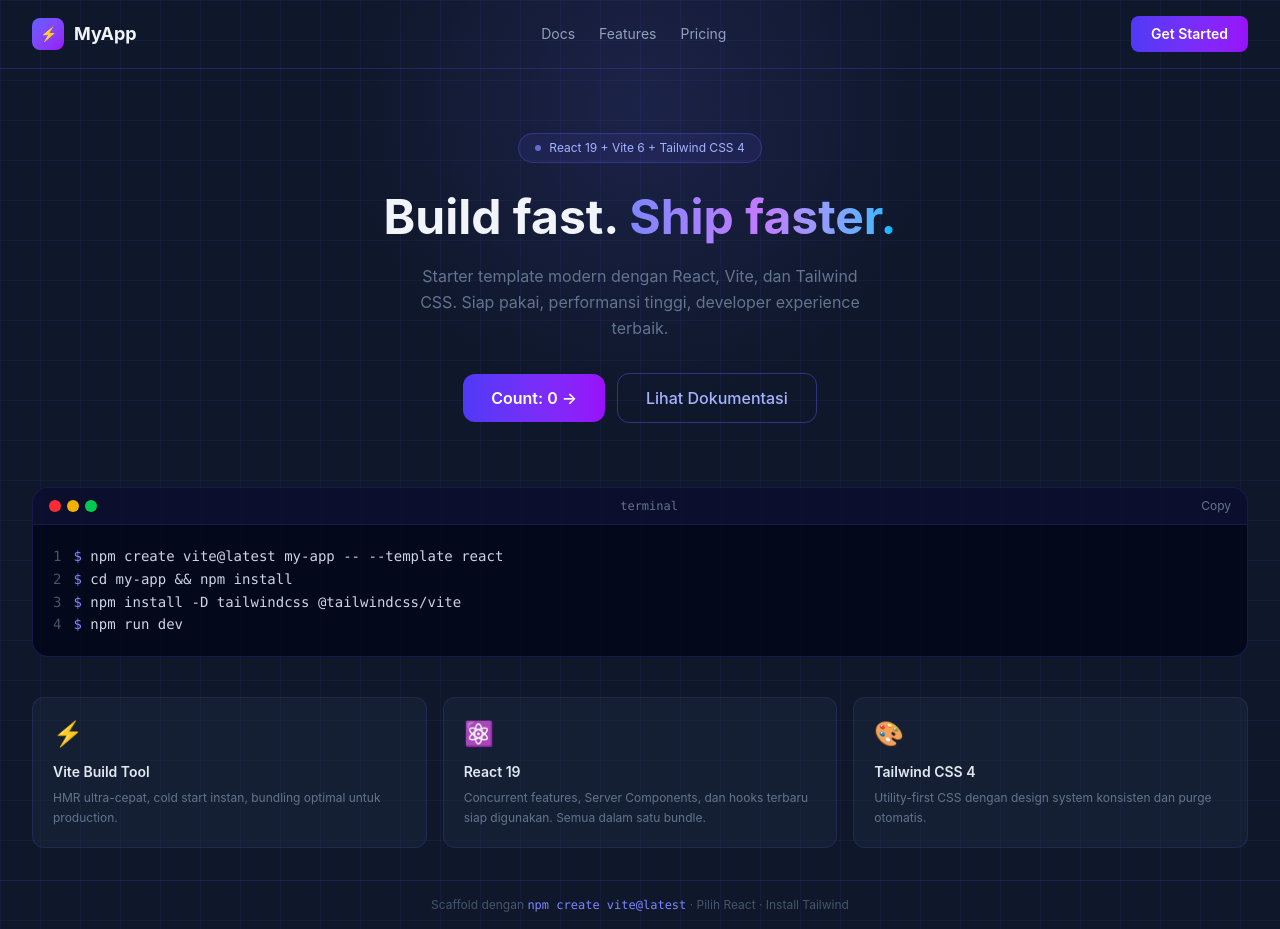
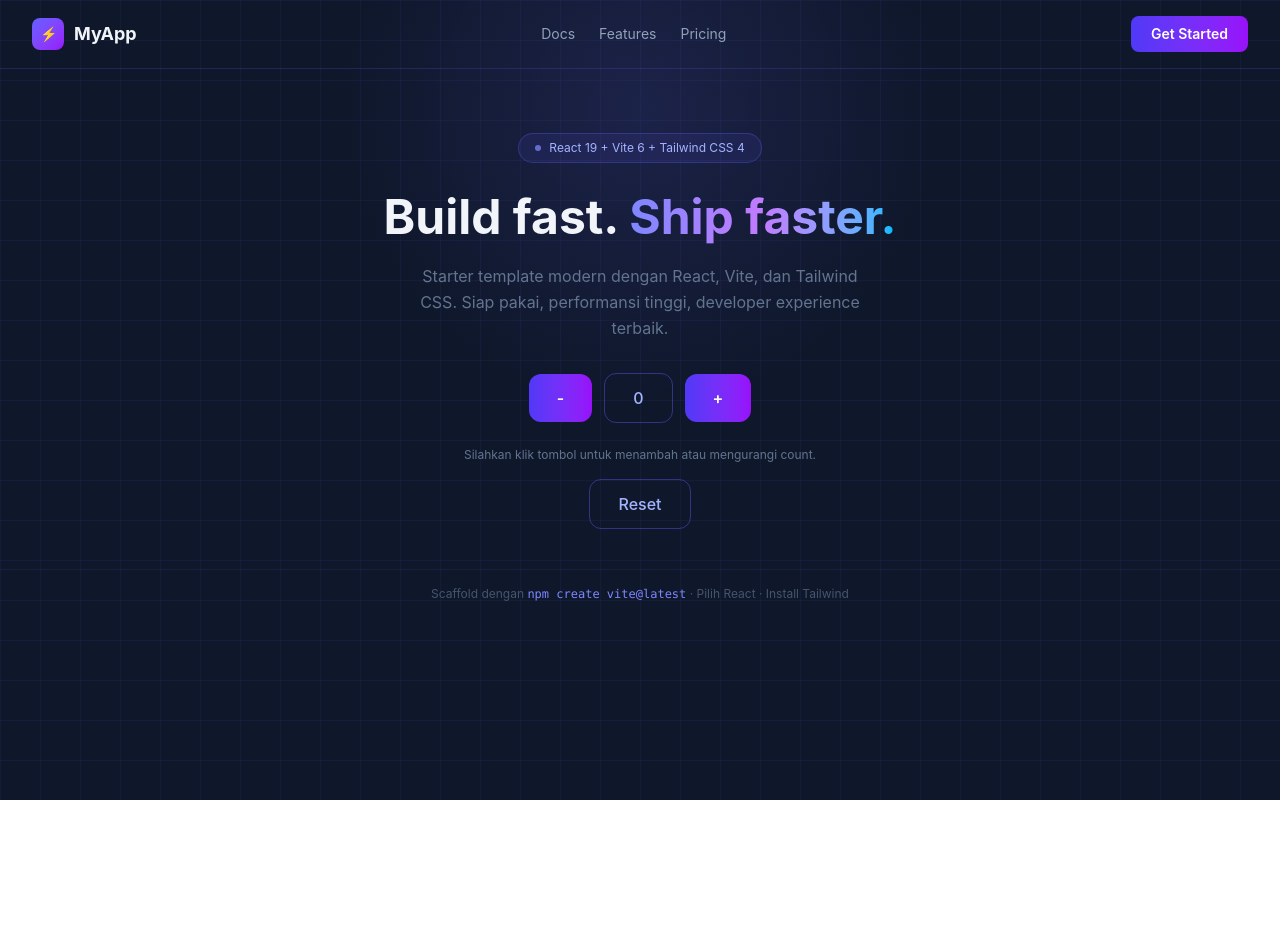
Before and after one commit to permanaloremIpsum/vite-cicd-playground, a React (Vite) app: page / in a window 1280 px wide. After the commit the page ends 800 px from the top, so only its background shows below. Built offline with nearby package versions, Linux system fonts and the light colour scheme.

Commit message:
feat: add zustand for state management and implement useCounter hook

```diff
--- a/package.json
+++ b/package.json
@@ -13,7 +13,8 @@
     "@tailwindcss/vite": "^4.2.4",
     "react": "^19.2.5",
     "react-dom": "^19.2.5",
-    "tailwindcss": "^4.2.4"
+    "tailwindcss": "^4.2.4",
+    "zustand": "^5.0.12"
   },
   "devDependencies": {
     "@eslint/js": "^9.39.0",
--- a/src/App.tsx
+++ b/src/App.tsx
@@ -1,22 +1,5 @@
-import { useState } from "react";
-
-const features = [
-  {
-    icon: "⚡",
-    title: "Vite Build Tool",
-    desc: "HMR ultra-cepat, cold start instan, bundling optimal untuk production.",
-  },
-  {
-    icon: "⚛️",
-    title: "React 19",
-    desc: "Concurrent features, Server Components, dan hooks terbaru siap digunakan. Semua dalam satu bundle.",
-  },
-  {
-    icon: "🎨",
-    title: "Tailwind CSS 4",
-    desc: "Utility-first CSS dengan design system konsisten dan purge otomatis.",
-  },
-];
+import { useShallow } from "zustand/shallow";
+import { useCounter } from "./store";
 
 function Navbar() {
   return (
@@ -47,13 +30,16 @@ function Navbar() {
   );
 }
 
-function Hero({
-  count,
-  setCount,
-}: {
-  count: number;
-  setCount: React.Dispatch<React.SetStateAction<number>>;
-}) {
+function Hero() {
+  const { count, increment, decrement, reset } = useCounter(
+    useShallow((state) => ({
+      count: state.count,
+      increment: state.increment,
+      decrement: state.decrement,
+      reset: state.reset,
+    })),
+  );
+
   return (
     <section className="relative z-10 text-center px-8 pt-16 pb-10">
       <div className="inline-flex items-center gap-2 px-4 py-1.5 bg-indigo-500/10 border border-indigo-500/30 rounded-full text-xs text-indigo-300 mb-6">
@@ -75,93 +61,38 @@ function Hero({
 
       <div className="flex items-center justify-center gap-3 flex-wrap mb-6">
         <button
-          onClick={() => setCount((c: number) => c + 1)}
-          className="px-7 py-3 bg-linear-to-r from-indigo-600 to-purple-600 hover:from-indigo-500 hover:to-purple-500 text-white font-semibold rounded-xl transition-all hover:-translate-y-0.5 hover:shadow-lg hover:shadow-indigo-500/25 active:scale-95"
+          onClick={decrement}
+          className="cursor-pointer px-7 py-3 bg-linear-to-r from-indigo-600 to-purple-600 hover:from-indigo-500 hover:to-purple-500 text-white font-semibold rounded-xl transition-all hover:-translate-y-0.5 hover:shadow-lg hover:shadow-indigo-500/25 active:scale-95"
         >
-          Count: {count} →
+          -
         </button>
-        <button className="px-7 py-3 border border-indigo-500/40 hover:border-indigo-400 text-indigo-300 hover:text-indigo-200 font-medium rounded-xl transition-all">
-          Lihat Dokumentasi
+        <div className="px-7 py-3 border border-indigo-500/40 hover:border-indigo-400 text-indigo-300 hover:text-indigo-200 font-medium rounded-xl transition-all">
+          {count}
+        </div>
+        <button
+          onClick={increment}
+          className="cursor-pointer px-7 py-3 bg-linear-to-r from-indigo-600 to-purple-600 hover:from-indigo-500 hover:to-purple-500 text-white font-semibold rounded-xl transition-all hover:-translate-y-0.5 hover:shadow-lg hover:shadow-indigo-500/25 active:scale-95"
+        >
+          +
         </button>
       </div>
 
-      {count > 0 && (
-        <p className="text-xs text-slate-500">
-          Kamu sudah klik{" "}
-          <span className="text-indigo-400 font-semibold">{count}</span> kali!
-        </p>
-      )}
+      <p className="text-xs text-slate-500">
+        Silahkan klik tombol untuk menambah atau mengurangi count.
+      </p>
+      <div className="flex items-center justify-center gap-3 flex-wrap mt-4">
+        <button
+          onClick={reset}
+          className="cursor-pointer px-7 py-3 border border-indigo-500/40 hover:border-indigo-400 text-indigo-300 hover:text-indigo-200 font-medium rounded-xl transition-all"
+        >
+          Reset
+        </button>
+      </div>
     </section>
   );
 }
 
-function CodeBlock() {
-  const [copied, setCopied] = useState(false);
-
-  const code = `npm create vite@latest my-app -- --template react
-cd my-app && npm install
-npm install -D tailwindcss @tailwindcss/vite
-npm run dev`;
-
-  const handleCopy = () => {
-    navigator.clipboard.writeText(code);
-    setCopied(true);
-    setTimeout(() => setCopied(false), 2000);
-  };
-
-  return (
-    <div className="relative z-10 mx-8 mb-10 bg-slate-950/80 border border-indigo-500/20 rounded-2xl overflow-hidden">
-      <div className="flex items-center justify-between px-4 py-2.5 bg-indigo-500/8 border-b border-indigo-500/15">
-        <div className="flex gap-1.5">
-          <div className="w-3 h-3 rounded-full bg-red-500" />
-          <div className="w-3 h-3 rounded-full bg-yellow-500" />
-          <div className="w-3 h-3 rounded-full bg-green-500" />
-        </div>
-        <span className="text-xs text-slate-500 font-mono">terminal</span>
-        <button
-          onClick={handleCopy}
-          className="text-xs text-slate-500 hover:text-indigo-300 transition-colors"
-        >
-          {copied ? "✓ Copied!" : "Copy"}
-        </button>
-      </div>
-      <div className="p-5 font-mono text-sm leading-relaxed">
-        {code.split("\n").map((line, i) => (
-          <div key={i} className="flex gap-3">
-            <span className="text-slate-600 select-none">{i + 1}</span>
-            <span>
-              <span className="text-indigo-400">$</span>{" "}
-              <span className="text-slate-300">{line}</span>
-            </span>
-          </div>
-        ))}
-      </div>
-    </div>
-  );
-}
-
-function Features() {
-  return (
-    <div className="relative z-10 grid grid-cols-1 sm:grid-cols-3 gap-4 px-8 pb-8">
-      {features.map((f) => (
-        <div
-          key={f.title}
-          className="bg-slate-800/50 border border-indigo-500/15 hover:border-indigo-500/40 rounded-xl p-5 transition-all hover:-translate-y-1 cursor-default"
-        >
-          <div className="text-2xl mb-3">{f.icon}</div>
-          <h3 className="text-sm font-semibold text-slate-200 mb-1.5">
-            {f.title}
-          </h3>
-          <p className="text-xs text-slate-500 leading-relaxed">{f.desc}</p>
-        </div>
-      ))}
-    </div>
-  );
-}
-
 export default function App() {
-  const [count, setCount] = useState(0);
-
   return (
     <div className="min-h-screen bg-slate-900 text-slate-200 overflow-hidden relative">
       {/* Grid background */}
@@ -183,9 +114,9 @@ export default function App() {
       />
 
       <Navbar />
-      <Hero count={count} setCount={setCount} />
-      <CodeBlock />
-      <Features />
+      <Hero />
+      {/* <CodeBlock /> */}
+      {/* <Features /> */}
 
       <footer className="relative z-10 text-center py-4 border-t border-indigo-500/10 text-xs text-slate-600">
         Scaffold dengan{" "}
--- /dev/null
+++ b/src/store/index.ts
@@ -0,0 +1 @@
+export { default as useCounter } from "./useCounter";
--- /dev/null
+++ b/src/store/useCounter.ts
@@ -0,0 +1,17 @@
+import { create } from "zustand";
+
+interface CounterState {
+  count: number;
+  increment: () => void;
+  decrement: () => void;
+  reset: () => void;
+}
+
+const useCounter = create<CounterState>((set) => ({
+  count: 0,
+  increment: () => set((state) => ({ count: state.count + 1 })),
+  decrement: () => set((state) => ({ count: state.count - 1 })),
+  reset: () => set({ count: 0 }),
+}));
+
+export default useCounter;
```
Also changed, not shown: 1 other file (tests, documents, lock files or other folders).
